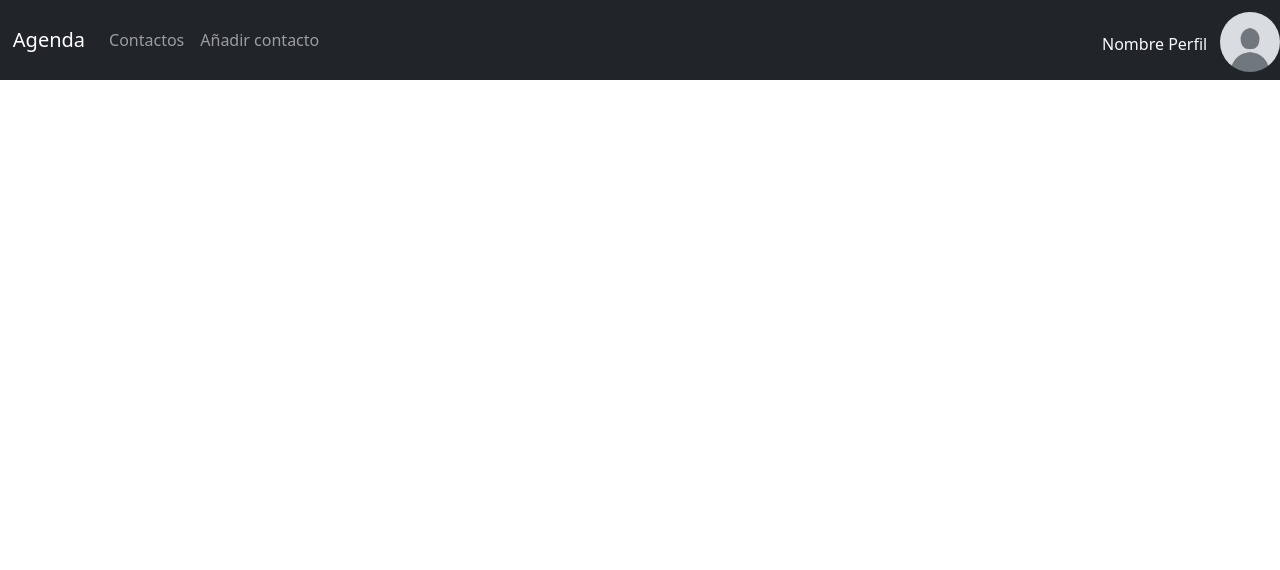
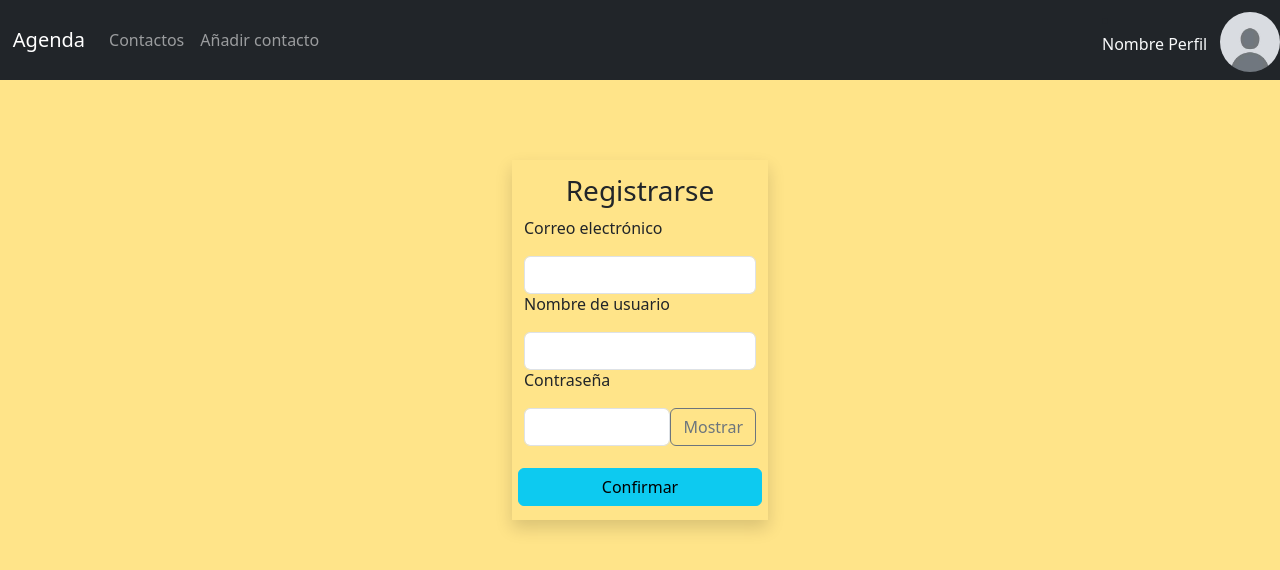
Before and after one commit to daaniigomez29/Agenda-Front, a React (Create React App) app: page /register in a window 1280 px wide. Shown: the top 570 px of the page. Built offline with nearby package versions, Linux system fonts and the light colour scheme; the HTML template or start-up script is replaced by a standard one.

Commit message:
Register added

```diff
--- a/src/App.css
+++ b/src/App.css
@@ -39,6 +39,30 @@ img{
 
 .fondoAgenda{
   background-color: #FFE489;
+  height: 100vh;
+}
+
+.positionDivRoute{
+  position: relative;
+  top: 10vh;
+}
+
+.container-register{
+  display: flex;
+  flex-direction: column;
+  justify-content: center;
+  align-items: center;
+  width: 20vw;
+  height: 45vh;
+}
+
+.buttonSize{
+  width: 19vw;
+}
+
+.rowSize{
+  width: 20vw;
+  height: 9.5vh;
 }
 
 .submenu-wrap{
--- a/src/App.js
+++ b/src/App.js
@@ -30,7 +30,7 @@ class App extends Component {
   render(){
   return (
     <Router>
-    <div>
+    <div className="fondoAgenda">
       <div>
         <nav className="navbar navbar-expand navbar-dark bg-dark">
           <a className="navbar-brand desplazoDerecha">
@@ -57,7 +57,7 @@ class App extends Component {
            {this.state.userRegistered ? <SubMenuRegistered></SubMenuRegistered> : <SubMenuUnregistered></SubMenuUnregistered> /* Evalues if the user is registered/logged or not*/}
         </nav>
         </div>
-        <div className="fondoAgenda d-flex justify-content-center align-items-center">
+        <div className="positionDivRoute d-flex justify-content-center align-items-center">
           {/*El en switch se renderizarán todas los compoentes cuya URL coincidan con la activa*/}
             <Route exact path={["/", "/person"]} component={ListContactBook} />
             <Route path="/person/:id" component={EditPerson} />
--- a/src/components/AddPerson.js
+++ b/src/components/AddPerson.js
@@ -44,7 +44,7 @@ class AddPerson extends Component {
 
     render() {
         return (
-            <div className="container position-formAddPerson shadow">
+            <div className="container shadow">
                 <div className='row p-2'>
                     <div className='col-md-12'>
                         <label className='form-label'>Nombre</label>
--- a/src/components/Register.js
+++ b/src/components/Register.js
@@ -1,15 +1,47 @@
 import React, { Component } from 'react';
-
+import "bootstrap/dist/css/bootstrap.min.css";
 
 class Register extends Component {
     constructor(props) {
         super(props);
     }
-    state = {  }
+    state = {}
     render() {
         return (
-            <div></div>
-         );
+            <div className='container shadow container-register'>
+                <div className='row'>
+                    <div className='col-md-12'>
+                        <h3>Registrarse</h3>
+                    </div>
+                </div>
+                <div className='row rowSize'>
+                    <div className='col-md-12'>
+                        <p>Correo electrónico</p>
+                        <input type="text" className='form-control'></input>
+                    </div>
+                </div>
+                <div className='row rowSize'>
+                    <div className='col-md-12'>
+                        <p>Nombre de usuario</p>
+                        <input type="text" className='form-control'></input>
+                    </div>
+                </div>
+                <div className='row rowSize'>
+                    <div className='col-md-12'>
+                        <p>Contraseña</p>
+                        <div className='d-flex'>
+                            <input type="password" className='form-control'></input>
+                            <button class="btn btn-outline-secondary" type="button" id="toggle-button" onclick="togglePasswordVisibility()">Mostrar</button>
+                        </div>
+                    </div>
+                </div>
+                <div className='row mt-4'>
+                    <div className='col-md-12'>
+                        <button className='btn btn-info buttonSize'>Confirmar</button>
+                    </div>
+                </div>
+            </div>
+        );
     }
 }
 
```
